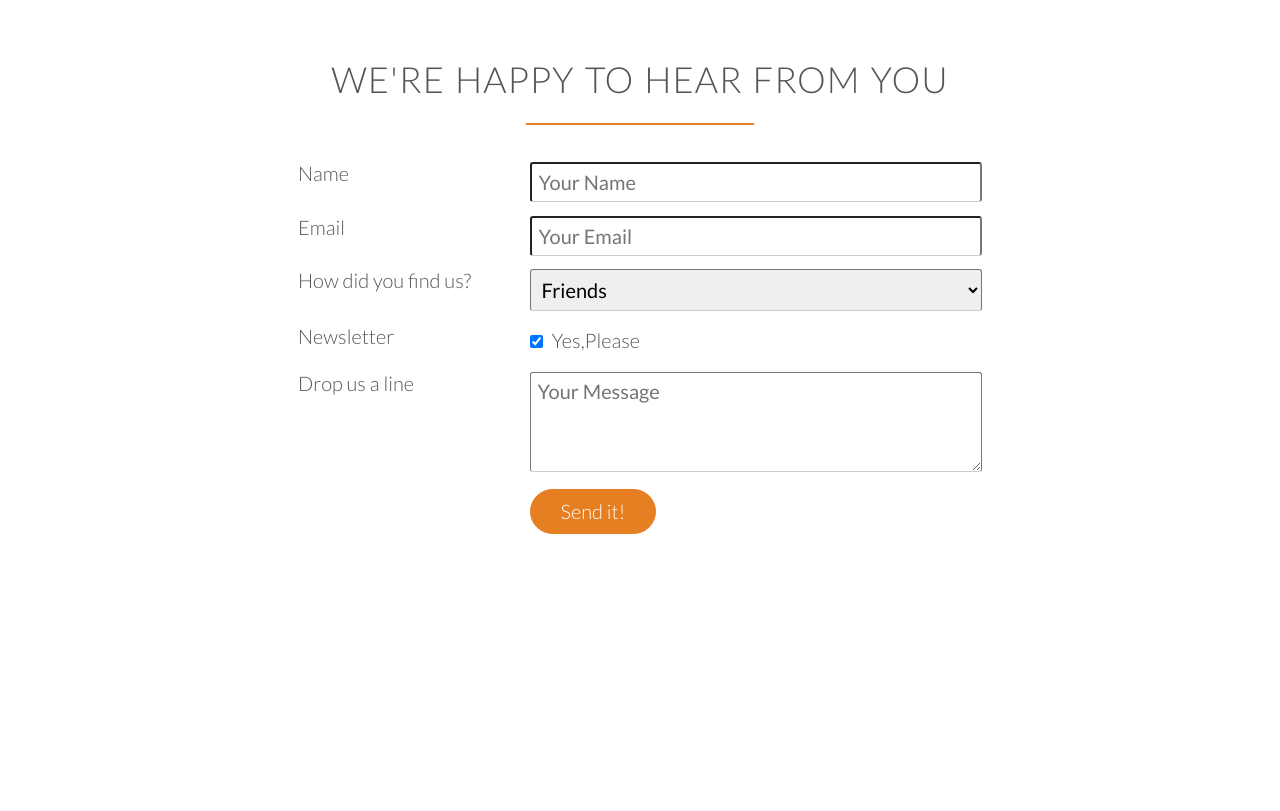
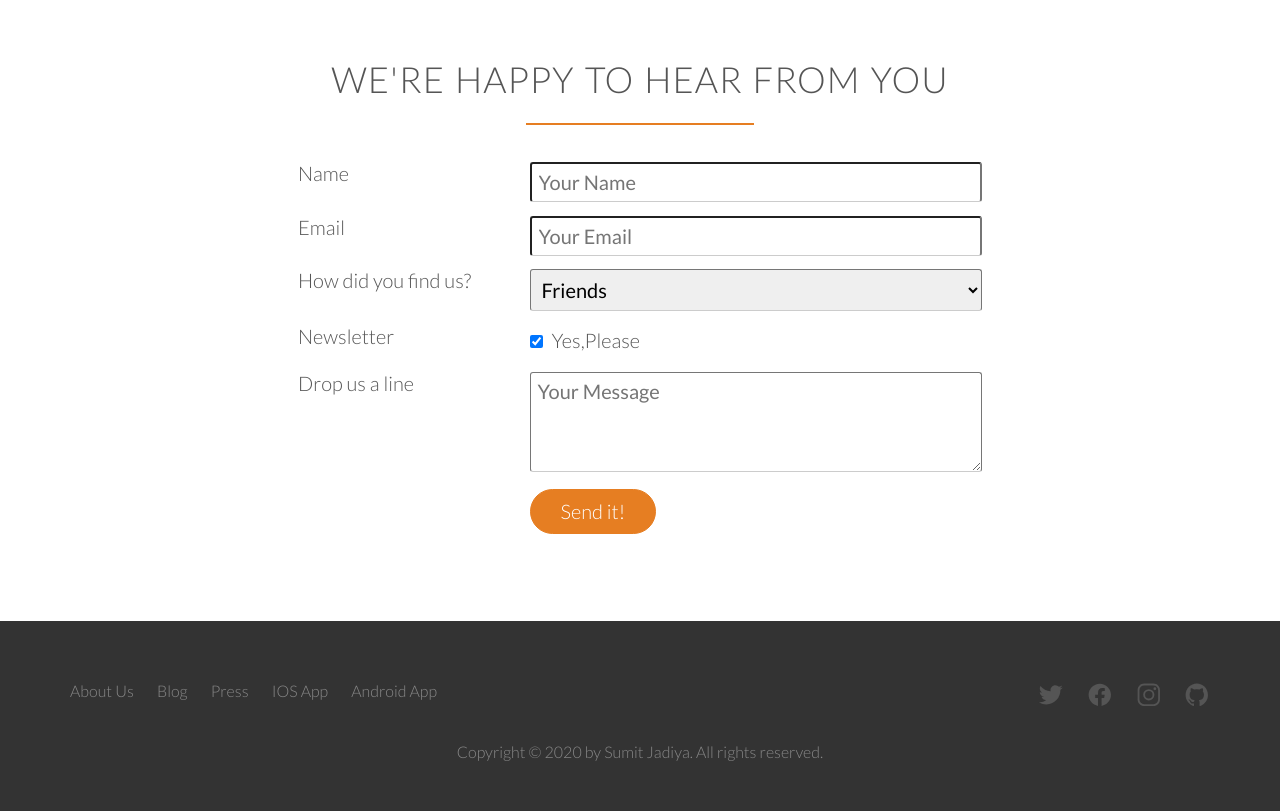
Before and after one commit to SumitJadiya/Omnifood, a plain HTML site: page index.html in a window 1280 px wide. Shown: the part 4581-5392 px from the top of the page. Before the commit the page ends 5202 px from the top, so only its background shows below. Drawn offline with nearby package versions, Linux system fonts and the light colour scheme.

Commit message:
add footer

```diff
--- a/index.html
+++ b/index.html
@@ -488,17 +488,30 @@
         </form>
       </div>
     </section>
+    <footer>
+      <div class="row">
+        <div class="col span-1-of-2">
+          <ul class="footer-nav">
+            <li><a href="#">About Us</a></li>
+            <li><a href="#">Blog</a></li>
+            <li><a href="#">Press</a></li>
+            <li><a href="#">IOS App</a></li>
+            <li><a href="#">Android App</a></li>
+          </ul>
+        </div>
+        <div class="col span-1-of-2">
+          <ul class="footer-icons">
+            <li><ion-icon name="logo-twitter"></ion-icon></li>
+            <li><ion-icon name="logo-facebook"></ion-icon></li>
+            <li><ion-icon name="logo-instagram"></ion-icon></li>
+            <li><ion-icon name="logo-github"></ion-icon></li>
+          </ul>
+        </div>
+      </div>
+      <div class="row">
+        <p>Copyright &copy; 2020 by Sumit Jadiya. All rights reserved.</p>
+      </div>
+    </footer>
     <script src="https://unpkg.com/ionicons@5.0.0/dist/ionicons.js"></script>
   </body>
 </html>
-<!-- Section 7: Contact form
-Title:
-
-Fields to include:
-Name
-Email
-
-Newsletter
-
-
- -->
--- a/resources/css/style.css
+++ b/resources/css/style.css
@@ -381,7 +381,7 @@ cite img {
   border-radius: 5px;
   width: 90%;
   margin-left: 5%;
-  box-shadow: 0 5px 5px #efefefgit;
+  box-shadow: 0 5px 5px #efefef;
 }
 
 .plan-box div {
@@ -452,3 +452,63 @@ textarea {
 *:focus {
   outline: none;
 }
+
+/* ----------------- FOOTER ----------------- */
+footer {
+  background-color: #333;
+  font-size: 80%;
+  padding: 50px;
+}
+
+.footer-nav {
+  float: left;
+}
+
+.footer-icons {
+  float: right;
+}
+
+.footer-nav,
+.footer-icons {
+  list-style-type: none;
+}
+
+.footer-nav li,
+.footer-icons li {
+  display: inline-block;
+  margin-right: 20px;
+}
+
+.footer-nav li:last-child,
+.footer-icons li:last-child {
+  margin-right: 0;
+}
+
+.footer-nav li a:link,
+.footer-nav li a:visited,
+.footer-icons li a:link,
+.footer-icons li a:visited {
+  text-decoration: none;
+  border: 0;
+  color: #888;
+}
+
+.footer-nav li a:hover,
+.footer-nav li a:active,
+.footer-icons li a:hover,
+.footer-icons li a:active {
+  color: #ddd;
+  transition: color 0.2s;
+}
+
+.footer-icons li ion-icon {
+  font-size: 160%;
+  display: block;
+  text-align: right;
+}
+
+footer .row p {
+  color: #888;
+  text-align: center;
+  margin-top: 20px;
+}
```
